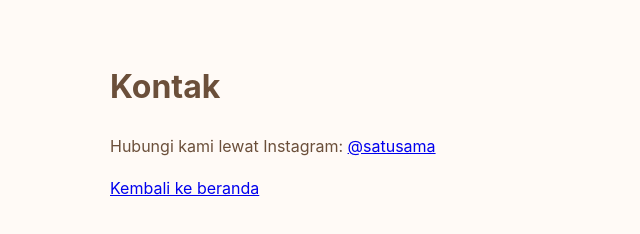
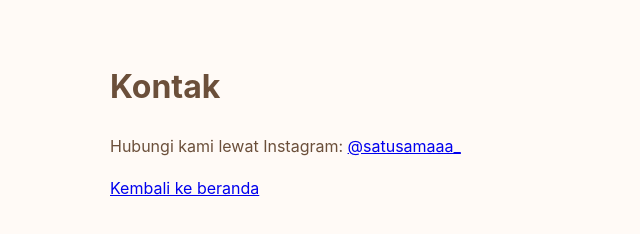
Before and after one commit to dengansatusama/satusama, a plain HTML site: page contact.html in a window 1280 px wide. Shown: the full height of the page, 0-640 px from the left. Drawn offline with Linux system fonts and the light colour scheme.

Commit message:
Update contact.html

```diff
--- a/contact.html
+++ b/contact.html
@@ -1 +1 @@
-<!doctype html><html lang='id'><head><meta charset='utf-8'><meta name='viewport' content='width=device-width,initial-scale=1'><title>Kontak - Satusama</title><link rel='stylesheet' href='styles.css'></head><body><div class='container' style='padding:40px 20px;'><h1>Kontak</h1><p>Hubungi kami lewat Instagram: <a href='https://instagram.com' target='_blank'>@satusama</a></p><p><a href='/'>Kembali ke beranda</a></p></div></body></html>
+<!doctype html><html lang='id'><head><meta charset='utf-8'><meta name='viewport' content='width=device-width,initial-scale=1'><title>Kontak - Satusama</title><link rel='stylesheet' href='styles.css'></head><body><div class='container' style='padding:40px 20px;'><h1>Kontak</h1><p>Hubungi kami lewat Instagram: <a href='https://instagram.com/satusamaaa_' target='_blank'>@satusamaaa_</a></p><p><a href='/'>Kembali ke beranda</a></p></div></body></html>
```
